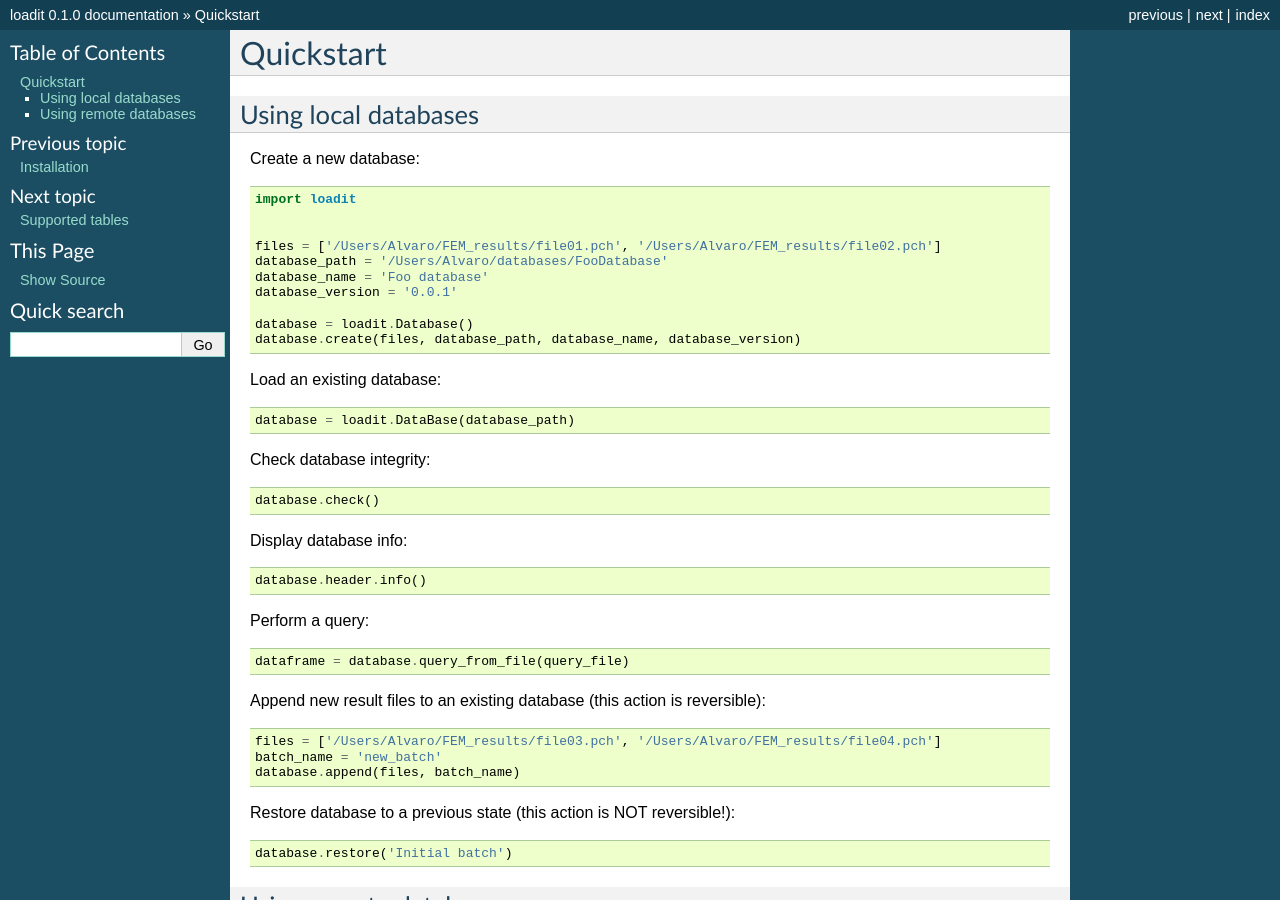
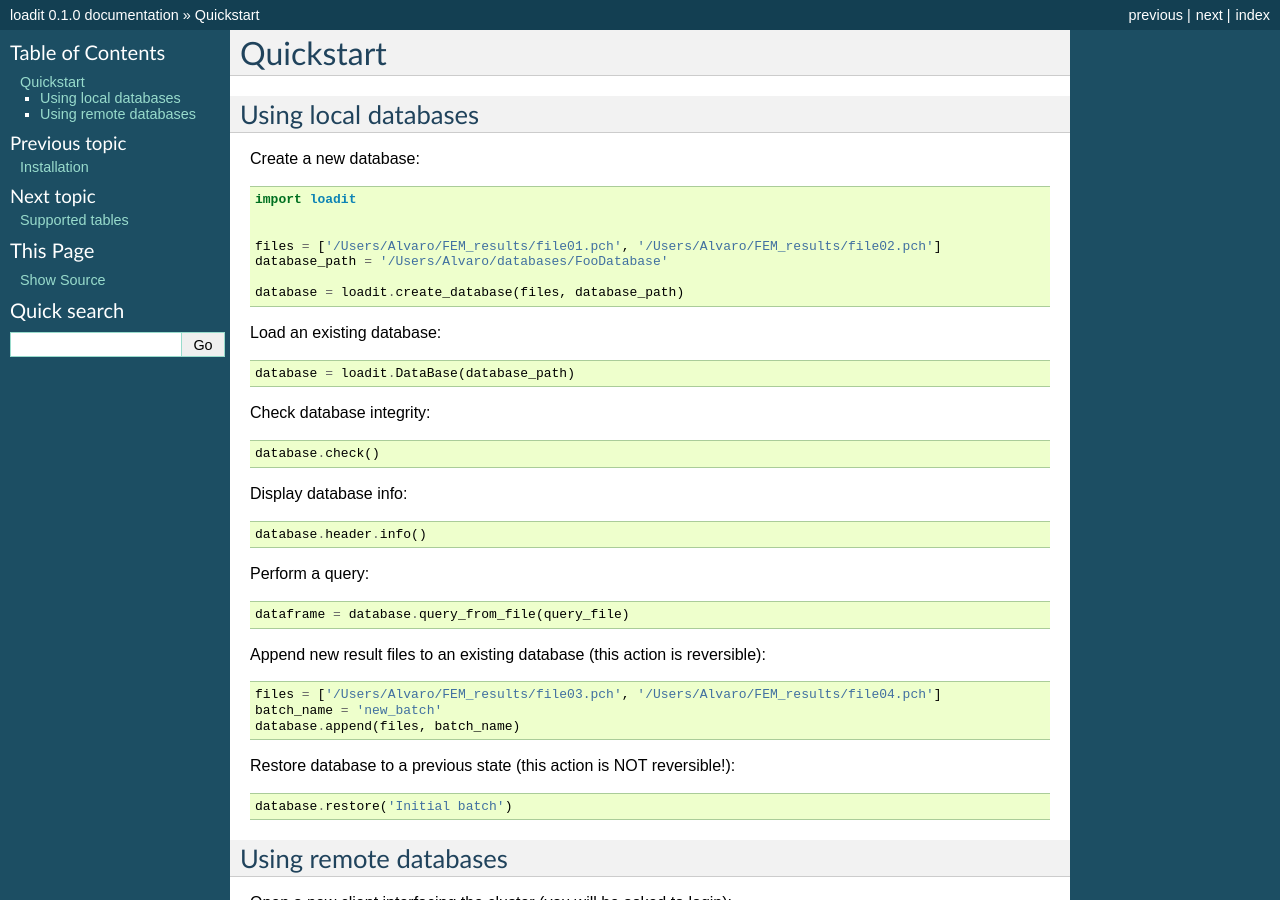
Before and after one commit to alvarosanz/loadit, a Sphinx documentation site: the page built from docs/source/quickstart.rst, in a window 1280 px wide and 900 px high. Built offline with Sphinx 7.4.7, drawn with Linux system fonts in a browser that asks for light colours; some of the changed text lies outside the part shown.

Commit message:
Docs updated

```diff
--- a/docs/source/quickstart.rst
+++ b/docs/source/quickstart.rst
@@ -12,11 +12,8 @@ Create a new database::
 
     files = ['/Users/Alvaro/FEM_results/file01.pch', '/Users/Alvaro/FEM_results/file02.pch']
     database_path = '/Users/Alvaro/databases/FooDatabase'
-    database_name = 'Foo database'
-    database_version = '0.0.1'
 
-    database = loadit.Database()
-    database.create(files, database_path, database_name, database_version)
+    database = loadit.create_database(files, database_path)
 
 Load an existing database::
 
@@ -101,10 +98,8 @@ Create a new database::
 
     files = ['/Users/Alvaro/FEM_results/file01.pch', '/Users/Alvaro/FEM_results/file02.pch']
     database_path = 'FooDatabase'
-    database_name = 'Foo database'
-    database_version = '0.0.1'
 
-    client.create_database(files, database_path, database_name, database_version)
+    client.create_database(files, database_path)
 
 Remove a database::
 
```
Also changed, not shown: README.rst (+2 -7 lines), 1 other file.
